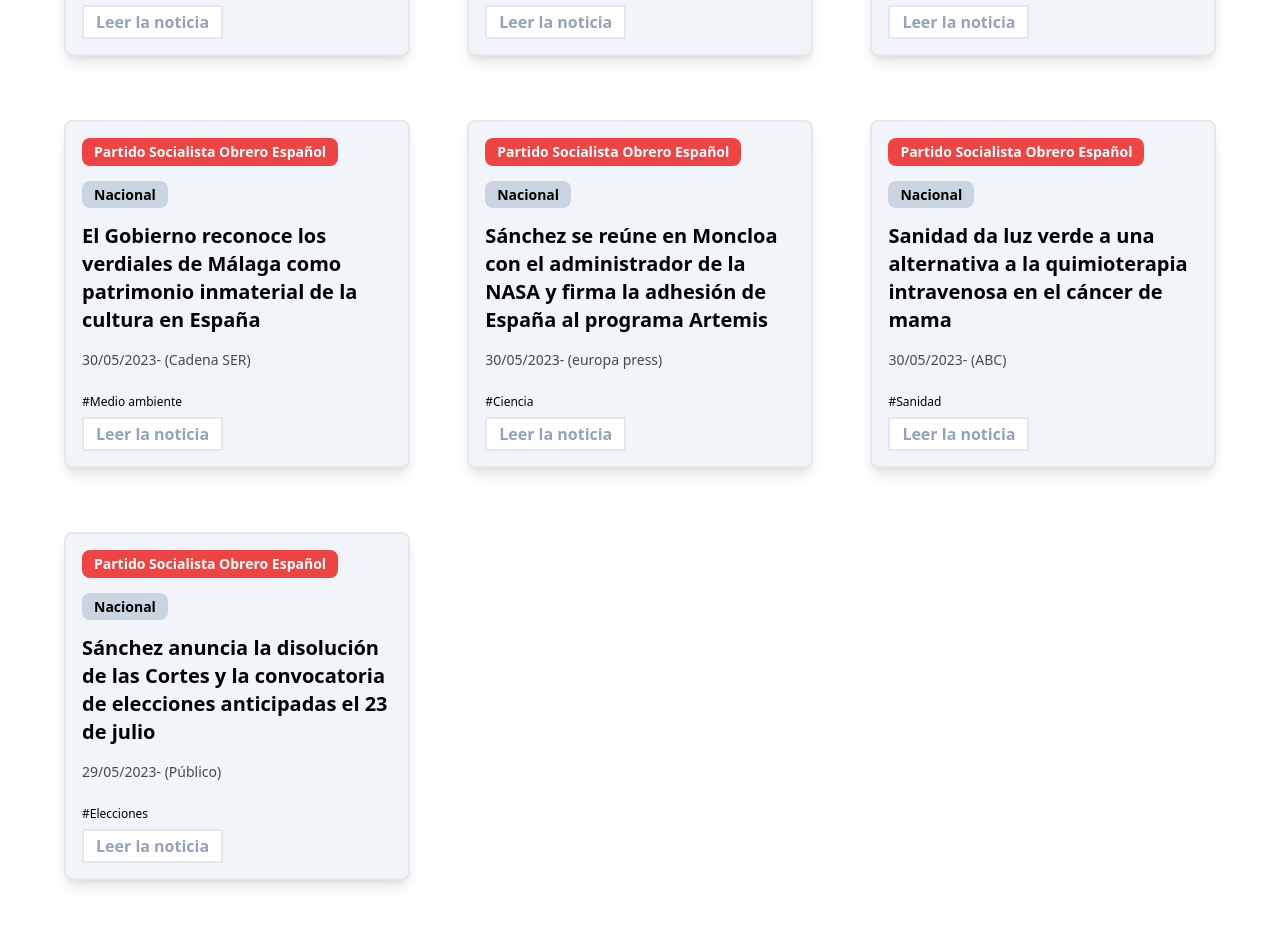
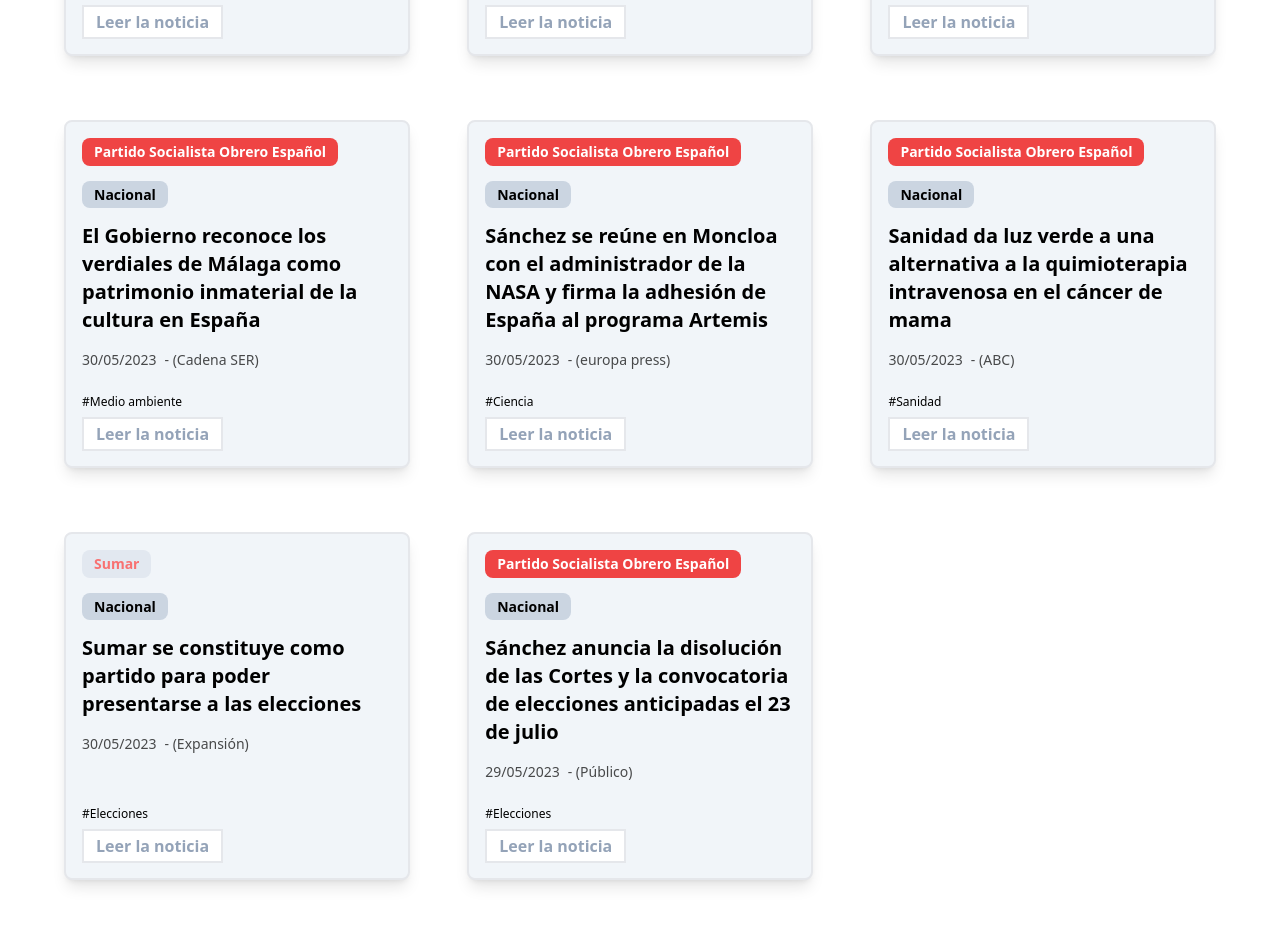
Before and after one commit to aramossanchez/resume_spain, a Next.js app: page / in a window 1280 px wide. Shown: the part 480-1406 px from the top of the page. Built offline with nearby package versions, Linux system fonts and the light colour scheme.

Commit message:
feat: ordenado por fechas

```diff
--- a/containers/IndexContainer/IndexContainer.hook.tsx
+++ b/containers/IndexContainer/IndexContainer.hook.tsx
@@ -3,6 +3,7 @@
 import { useEffect, useState } from "react";
 import { getNewsFromApi } from "@/services/NewsList.service";
 import { newsDTO } from "@/types/news.type";
+import { getOrderedNews } from "@/services/OrderedNews.service";
 
 export function UseIndexContainer() {
 
@@ -16,7 +17,8 @@
   const getNews = async () => {
     try {
       const news = await getNewsFromApi();
-      setNewsList(news);
+      const orderedNews = await getOrderedNews(news);
+      setNewsList(orderedNews);
     } catch (error) {
       console.error(error);
     }
--- a/containers/IndexContainer/IndexContainer.tsx
+++ b/containers/IndexContainer/IndexContainer.tsx
@@ -1,5 +1,8 @@
 "use client";
 
+
+import 'dayjs/locale/es';
+import dayjs from 'dayjs';
 import Link from "next/link";
 import { UseIndexContainer } from "./IndexContainer.hook";
 
@@ -11,8 +14,10 @@
     <>
       <h1 className="font-bold text-4xl w-full text-center my-8">Todas las noticias</h1>
       <div className="w-full flex flex-row flex-wrap gap-[5%] gap-y-16 px-[5%] pb-14">
-                {newsList.map((news, index) => (
-                    <div key={index + 'new'} className="flex flex-col justify-between w-[30%] shadow-lg rounded-lg border-2 px-4 py-4 gap-6 bg-slate-100">
+        {newsList.map((news, index) => {
+          const date = dayjs(news.date, "YYYY-MM-DD");
+          return (
+            <div key={index + 'new'} className="flex flex-col justify-between w-[30%] shadow-lg rounded-lg border-2 px-4 py-4 gap-6  bg-slate-100">
               <div className="flex flex-col gap-4">
                 <div className="flex flex-row flex-wrap gap-3">
                   {news.fakeNew !== undefined &&
@@ -29,6 +34,7 @@
                     ${organization === 'Partido Popular' ? 'bg-blue-400 text-white font-semibold' : ''}
                     ${organization === 'Partido Socialista Obrero Español' ? 'bg-red-500 font-semibold text-white' : ''}
                     ${organization === 'Vox' ? 'bg-green-400 font-semibold' : ''}
+                    ${organization === 'Sumar' ? 'bg-slate-200 font-semibold text-red-400' : ''}
                     `} key={`${organization}-${index2}`}>
                       {organization}
                     </span>
@@ -50,8 +56,8 @@
                   </div>
                 }
                 <span className=" text-xl font-bold">{news.title}</span>
-                            <div className="flex flex-row items-center">
-                                <span className=" opacity-70 text-sm">{news.date}</span>
+                <div className="flex flex-row items-center gap-2">
+                  <span className=" opacity-70 text-sm">{date.format("DD/MM/YYYY").toString()}</span>
                   <span className="opacity-70 text-sm"> - ({news.media})</span>
                 </div>
               </div>
@@ -68,7 +74,8 @@
                 </Link>
               </div>
             </div>
-                ))}
+          )
+        })}
       </div>
     </>
   )
--- a/db/news.js
+++ b/db/news.js
@@ -5,7 +5,7 @@
         'title': 'Resultados de las Elecciones Municipales 2023',
         'link': 'https://www.publico.es/resultados-elecciones/municipales/2023/',
         'organizations': ['Todos'],
-        'date': '30/05/2023',
+        'date': '2023/05/30 22:00',
         'tags': ['Elecciones'],
         'media': 'Público',
         'national': 'si'
@@ -16,7 +16,7 @@
         'link': 'https://www.publico.es/sociedad/ayuso-sube-precio-comedores-escolares-colegios-publicos-eleva-gasto-diario-familias-5-50-euros.html',
         'organizations': ['Partido Popular'],
         'provincia': 'Comunidad de Madrid',
-        'date': '30/05/2023',
+        'date': '2023/05/30',
         'tags': ['Educación'],
         'media': 'Público'
     },
@@ -26,7 +26,7 @@
         'link': 'https://www.eldiario.es/madrid/somos/miles-ninos-quedan-plaza-escuelas-infantiles-madrid-dia-despues-elecciones_1_10249261.html',
         'organizations': ['Partido Popular'],
         'municipio': 'Madrid',
-        'date': '30/05/2023',
+        'date': '2023/05/30',
         'tags': ['Educación'],
         'media': 'elDiario.es'
     },
@@ -35,7 +35,7 @@
         'title': 'El Gobierno reconoce los verdiales de Málaga como patrimonio inmaterial de la cultura en España',
         'link': 'https://cadenaser.com/andalucia/2023/05/30/el-gobierno-reconoce-los-verdiales-de-malaga-como-patrimonio-inmaterial-de-la-cultura-en-espana-ser-malaga/',
         'organizations': ['Partido Socialista Obrero Español'],
-        'date': '30/05/2023',
+        'date': '2023/05/30',
         'tags': ['Medio ambiente'],
         'media': 'Cadena SER',
         'national': 'si'
@@ -45,7 +45,7 @@
         'title': 'Sánchez se reúne en Moncloa con el administrador de la NASA y firma la adhesión de España al programa Artemis',
         'link': 'https://www.europapress.es/nacional/noticia-sanchez-reune-moncloa-administrador-nasa-firma-adhesion-espana-programa-artemis-20230530165501.html?utm_campaign=smartclip_social&utm_medium=Social&utm_source=Twitter',
         'organizations': ['Partido Socialista Obrero Español'],
-        'date': '30/05/2023',
+        'date': '2023/05/30',
         'tags': ['Ciencia'],
         'media': 'europa press',
         'national': 'si'
@@ -55,7 +55,7 @@
         'title': 'Sanidad da luz verde a una alternativa a la quimioterapia intravenosa en el cáncer de mama',
         'link': 'https://www.abc.es/salud/sanidad-luz-verde-alternativa-quimioterapia-intravenosa-cancer-20230530164902-nt.html#vca=rrss&vmc=abc-es&vso=tw&vli=cm-general&_tcode=d3RwMGoy',
         'organizations': ['Partido Socialista Obrero Español'],
-        'date': '30/05/2023',
+        'date': '2023/05/30',
         'tags': ['Sanidad'],
         'media': 'ABC',
         'national': 'si'
@@ -65,9 +65,19 @@
         'title': 'Sánchez anuncia la disolución de las Cortes y la convocatoria de elecciones anticipadas el 23 de julio',
         'link': 'https://www.publico.es/politica/sanchez-anuncia-disolucion-cortes-convocatoria-elecciones-anticipadas.html',
         'organizations': ['Partido Socialista Obrero Español'],
-        'date': '29/05/2023',
+        'date': '2023/05/29',
         'tags': ['Elecciones'],
         'media': 'Público',
         'national': 'si'
+    },
+    {
+        'id': '7',
+        'title': 'Sumar se constituye como partido para poder presentarse a las elecciones',
+        'link': 'https://www.expansion.com/economia/politica/elecciones-generales/2023/05/30/6475f275468aebae778b45e5.html',
+        'organizations': ['Sumar'],
+        'date': '2023/05/30',
+        'tags': ['Elecciones'],
+        'media': 'Expansión',
+        'national': 'si'
     }
 ]
--- a/package.json
+++ b/package.json
@@ -13,6 +13,7 @@
     "@types/react": "18.2.7",
     "@types/react-dom": "18.2.4",
     "autoprefixer": "10.4.14",
+    "dayjs": "^1.11.7",
     "eslint": "8.41.0",
     "eslint-config-next": "13.4.4",
     "next": "13.4.4",
--- /dev/null
+++ b/services/OrderedNews.service.ts
@@ -0,0 +1,8 @@
+import { newsDTO } from "@/types/news.type";
+
+export const getOrderedNews = async (news: newsDTO[]) => {
+    const orderedNews = news.sort((a, b) => {
+        return new Date(b.date).getTime() - new Date(a.date).getTime();
+    });
+    return orderedNews;
+};
```
Also changed, not shown: 1 other file (tests, documents, lock files or other folders). Lines whose indentation alone changed are shown as unchanged.
